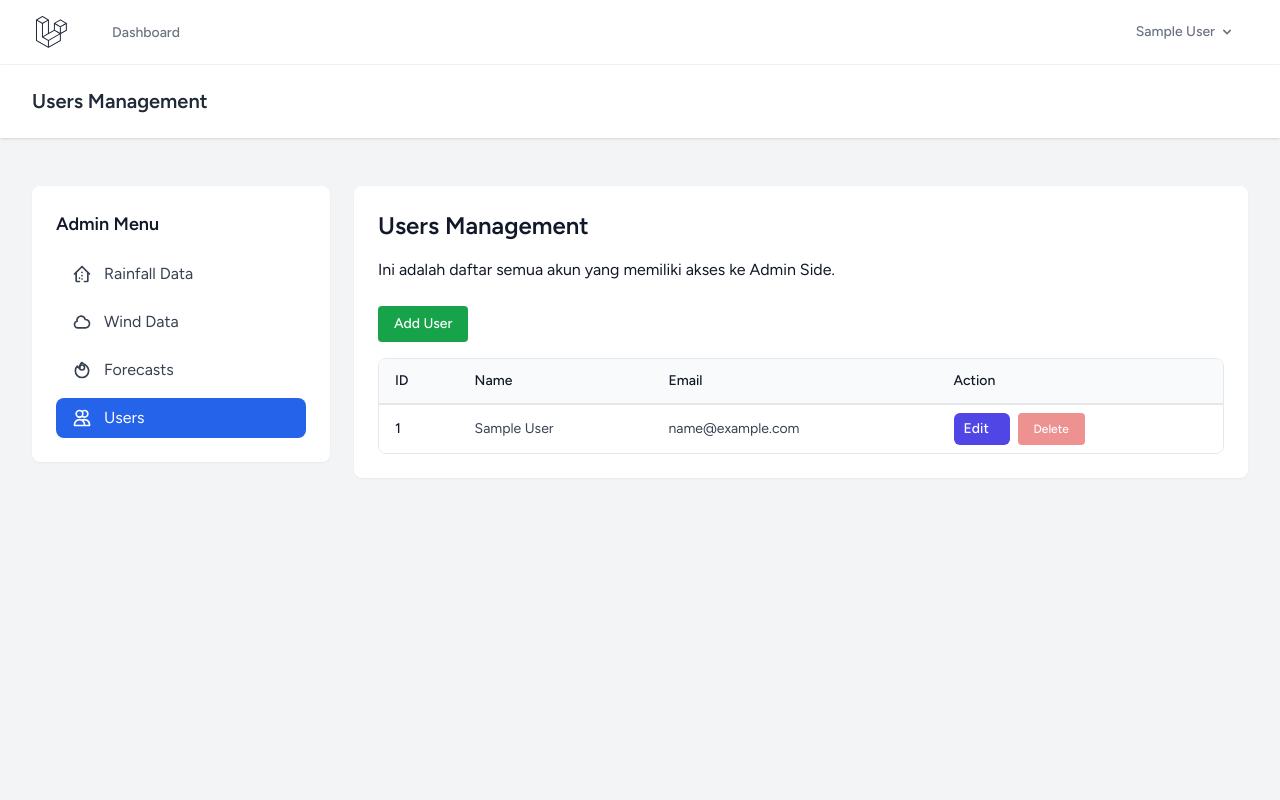
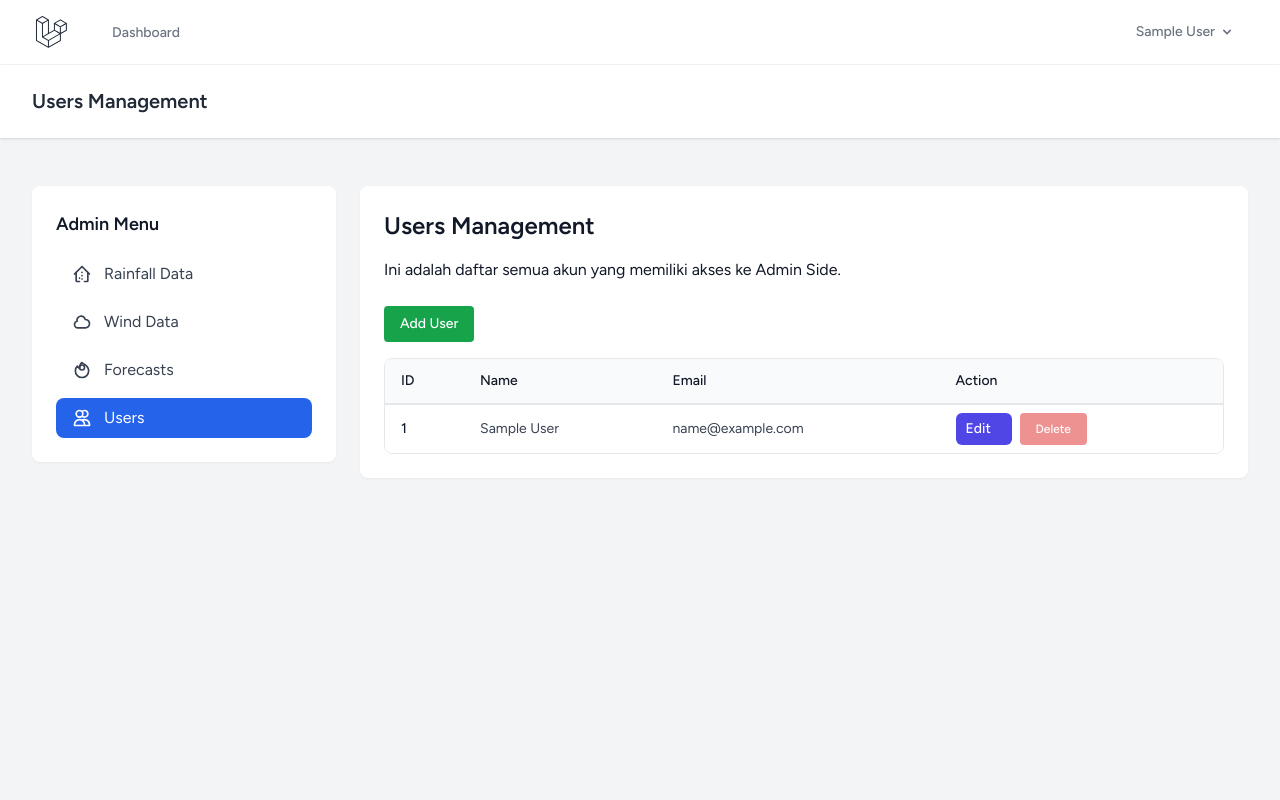
Before and after one commit to intandelve/visumonsun, a Laravel app: page /users in a window 1280 px wide. Run offline with Laravel 12, Linux system fonts and the light colour scheme; a user stored in the database is signed in; tables that the repository leaves empty hold one stand-in row (values such as "Sample post"); style sheets or scripts are compiled from the project's sources; parts of the project's set-up code (start-up, migrations or seed data) failed here and were passed over.

Commit message:
Fix dashboard layout to side-by-side using flex-1

```diff
--- a/resources/views/layouts/app.blade.php
+++ b/resources/views/layouts/app.blade.php
@@ -58,7 +58,7 @@
                                 </div>
                             </div>
 
-                            <div class="w-full md:w-3/4">
+                            <div class="w-full md:flex-1">
                                 {{ $slot }}
                             </div>
 
```
Also changed, not shown: user_screenshot.png (added).
